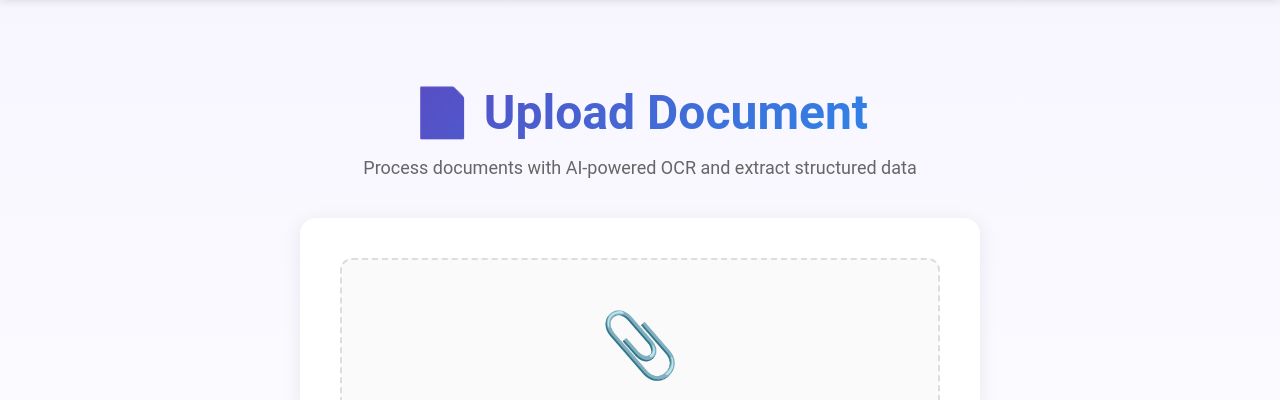
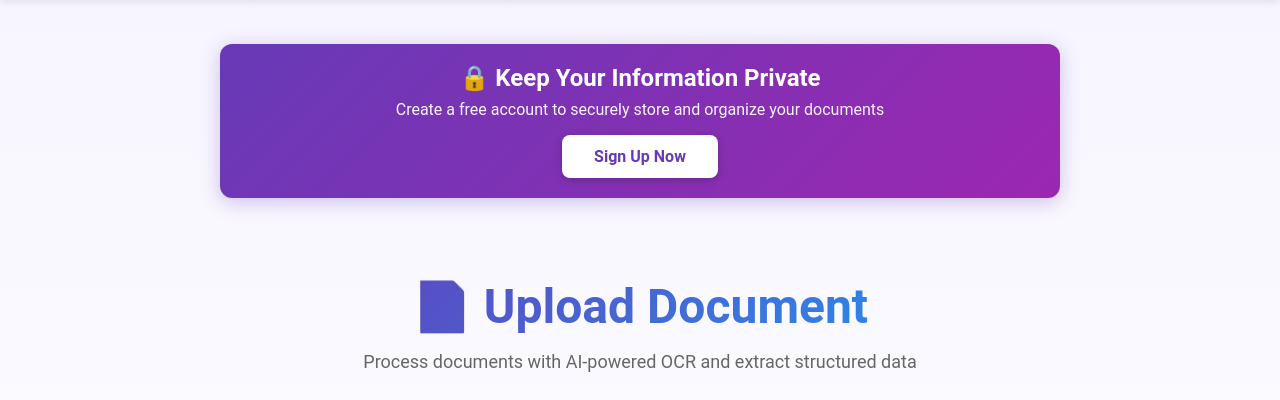
Before and after one commit to parasail-ai/ocr_pipeline, a FastAPI app: page / in a window 1280 px wide. Shown: the part 64-464 px from the top of the page. Run offline with FastAPI, Linux system fonts and the light colour scheme; data that the repository does not hold is empty.

Commit message:
Add signup banner to home page promoting account creation

```diff
--- a/app/templates/index.html
+++ b/app/templates/index.html
@@ -6,6 +6,48 @@
     <title>Upload - OCR Pipeline</title>
     <link rel="stylesheet" href="/static/css/main.css">
     <style>
+        .signup-banner {
+            background: linear-gradient(135deg, #673ab7, #9c27b0);
+            color: white;
+            padding: 20px;
+            text-align: center;
+            margin: 20px auto;
+            max-width: 800px;
+            border-radius: 12px;
+            box-shadow: 0 4px 20px rgba(103, 58, 183, 0.3);
+        }
+
+        .signup-banner h2 {
+            margin: 0 0 8px 0;
+            font-size: 24px;
+            font-weight: 600;
+        }
+
+        .signup-banner p {
+            margin: 0 0 16px 0;
+            font-size: 16px;
+            opacity: 0.95;
+        }
+
+        .signup-banner-btn {
+            display: inline-block;
+            background: white;
+            color: #673ab7;
+            padding: 12px 32px;
+            border-radius: 8px;
+            text-decoration: none;
+            font-weight: 600;
+            font-size: 16px;
+            transition: all 0.3s;
+            box-shadow: 0 2px 8px rgba(0,0,0,0.2);
+        }
+
+        .signup-banner-btn:hover {
+            transform: translateY(-2px);
+            box-shadow: 0 4px 12px rgba(0,0,0,0.3);
+            background: #f5f5f5;
+        }
+
         .upload-hero {
             text-align: center;
             padding: 60px 20px 40px;
@@ -314,6 +356,19 @@
 
         /* Mobile Responsive */
         @media (max-width: 768px) {
+            .signup-banner {
+                margin: 16px;
+                padding: 16px;
+            }
+
+            .signup-banner h2 {
+                font-size: 20px;
+            }
+
+            .signup-banner p {
+                font-size: 14px;
+            }
+
             .upload-hero h1 {
                 font-size: 36px;
             }
@@ -406,6 +461,12 @@
     </nav>
 
     <div class="container">
+        <div class="signup-banner">
+            <h2>🔒 Keep Your Information Private</h2>
+            <p>Create a free account to securely store and organize your documents</p>
+            <a href="/signup" class="signup-banner-btn">Sign Up Now</a>
+        </div>
+
         <div class="upload-hero">
             <h1>📄 Upload Document</h1>
             <p>Process documents with AI-powered OCR and extract structured data</p>
```
